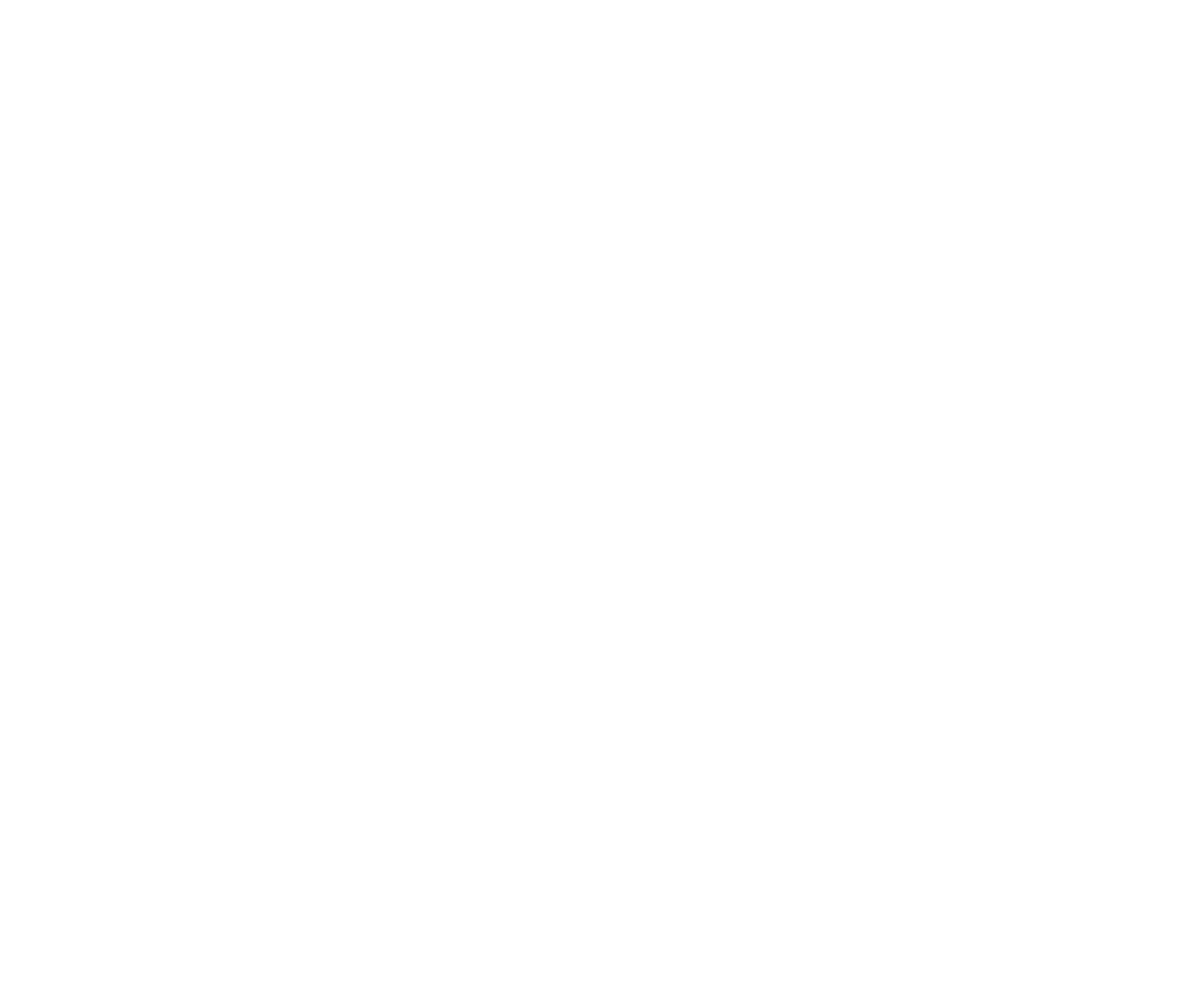
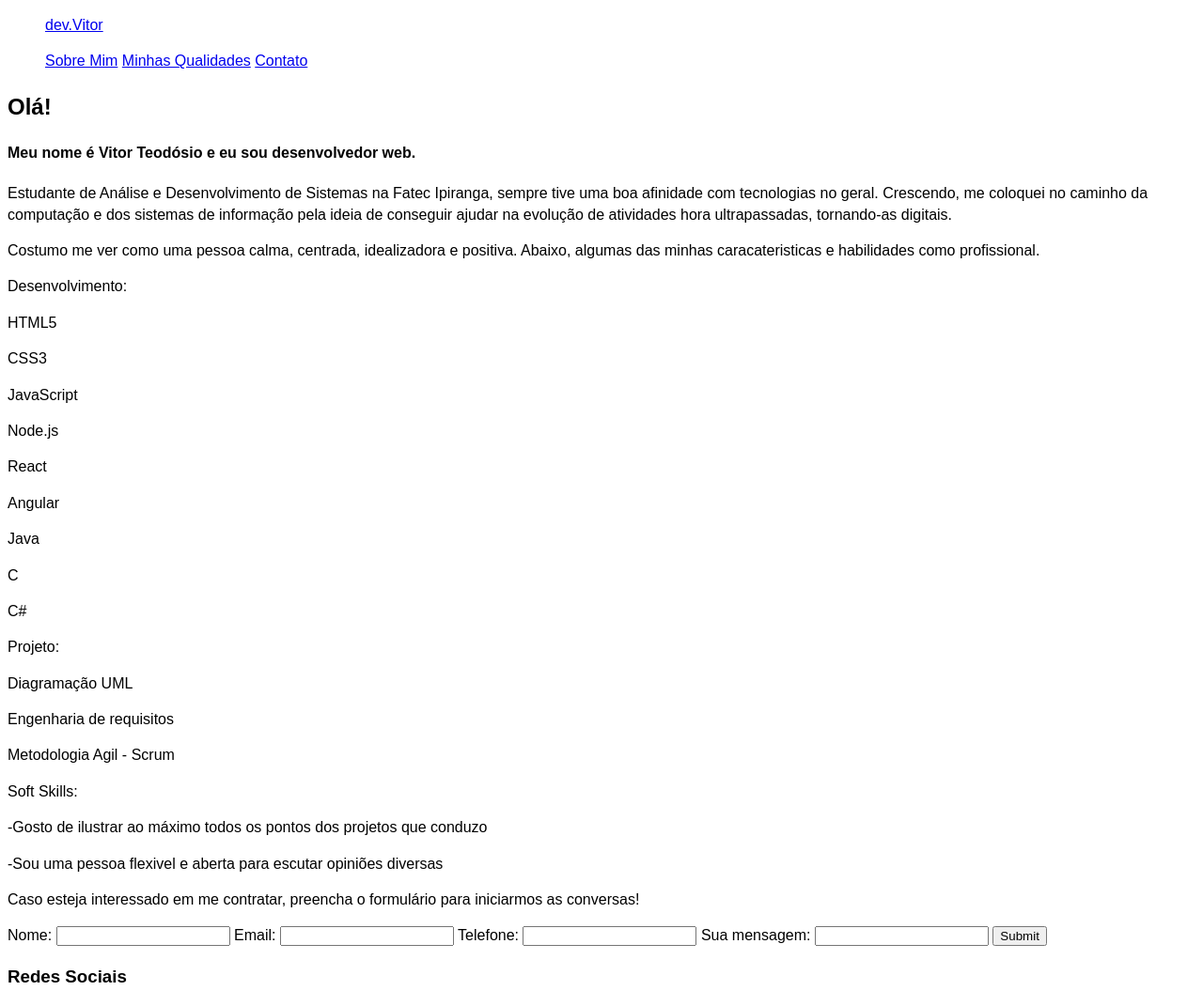
Before and after one commit to vteodosio/devteodosio, a plain HTML site: page index.html in a window 1280 px wide. Shown: the whole page at 94% size. Before the commit the page ends 800 px from the top, so only its background shows below. Drawn offline with Linux system fonts and the light colour scheme.

Commit message:
esboço do design da pagina, inserção de informações

```diff
--- /dev/null
+++ b/css/style.css
@@ -0,0 +1,4 @@
+body {
+	font-family: Arial, helvetica, sans-serif;
+    line-height: 1.4;
+}
--- a/index.html
+++ b/index.html
@@ -1,7 +1,91 @@
 <!DOCTYPE html>
 <html>
+
 <head>
+        <meta charset="UTF-8">
+        <meta name="viewport" content="width=device-width">
+
+        <title>Dev Vitor</title>
+
+        <link rel="stylesheet" href="css/style.css">
 </head>
+
 <body>
+    <header>
+        <div>
+            <nav>
+                <ul>
+                    <a href="#">dev.Vitor</a>
+                </ul>
+                <ul>
+                    <a href="#">Sobre Mim</a>
+                    <a href="#">Minhas Qualidades</a>
+                    <a href="#">Contato</a>
+                </ul>
+            </nav>
+        </div>
+    </header>
+    <section id="hello">
+        <h1>Olá!</h1>
+        <h4>Meu nome é Vitor Teodósio e eu sou desenvolvedor web.</h4>
+    </section>
+    <section id="me">
+        <p>Estudante de Análise e Desenvolvimento de Sistemas na Fatec Ipiranga,
+            sempre tive uma boa afinidade com tecnologias no geral. Crescendo,
+            me coloquei no caminho da computação e dos sistemas de informação pela ideia
+            de conseguir ajudar na evolução de atividades hora ultrapassadas, tornando-as digitais.
+        </p>
+        <p>
+            Costumo me ver como uma pessoa calma, centrada, idealizadora e positiva.
+            Abaixo, algumas das minhas caracateristicas e habilidades como profissional.
+        </p>
+    </section>
+    <section id="skills">
+        <span>
+            Desenvolvimento: <!--figure out something to measure that skills-->
+            <p>HTML5</p>
+            <p>CSS3</p>
+            <p>JavaScript</p>
+
+            <p>Node.js</p>
+            <p>React</p>
+            <p>Angular</p>
+
+            <p>Java</p>
+            <p>C</p>
+            <p>C#</p>
+
+            Projeto:
+            <p>Diagramação UML</p>
+            <p>Engenharia de requisitos</p>
+            <p>Metodologia Agil - Scrum</p>
+
+
+            Soft Skills:
+            <p>-Gosto de ilustrar ao máximo todos os pontos dos projetos que conduzo</p>
+            <p>-Sou uma pessoa flexivel e aberta para escutar opiniões diversas</p>
+        </span>
+    </section>
+    <section id="contact">
+        <p>
+            Caso esteja interessado em me contratar, preencha o formulário para iniciarmos as conversas!
+        </p>
+
+        <span>Nome:</span>
+        <input type="text">
+        <span>Email:</span>
+        <input type="email">
+        <span>Telefone:</span>
+        <input type="number">
+        <span>Sua mensagem:</span>
+        <input type="text">
+        <input type="submit">
+    </section>
+    <footer>
+        <h3>
+            <span>Redes Sociais</span>
+        </h3>
+    </footer>
 </body>
+
 </html>
```
